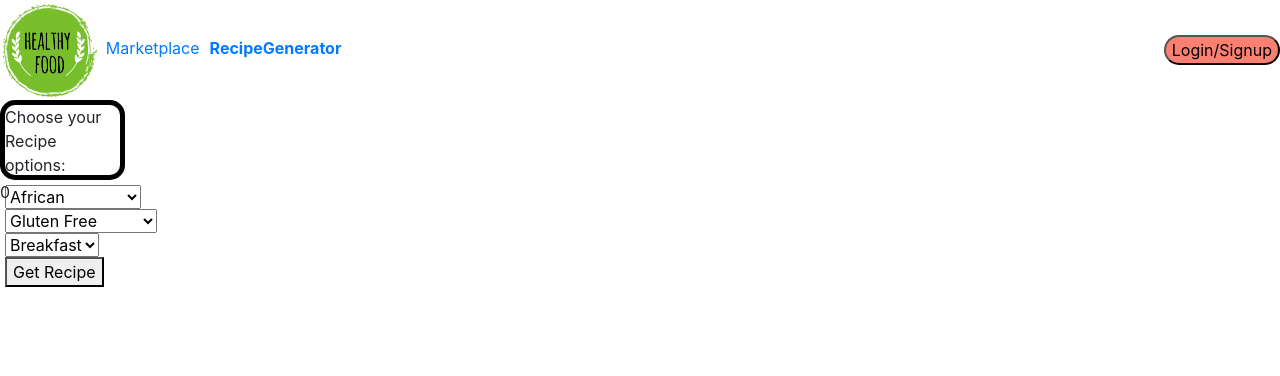
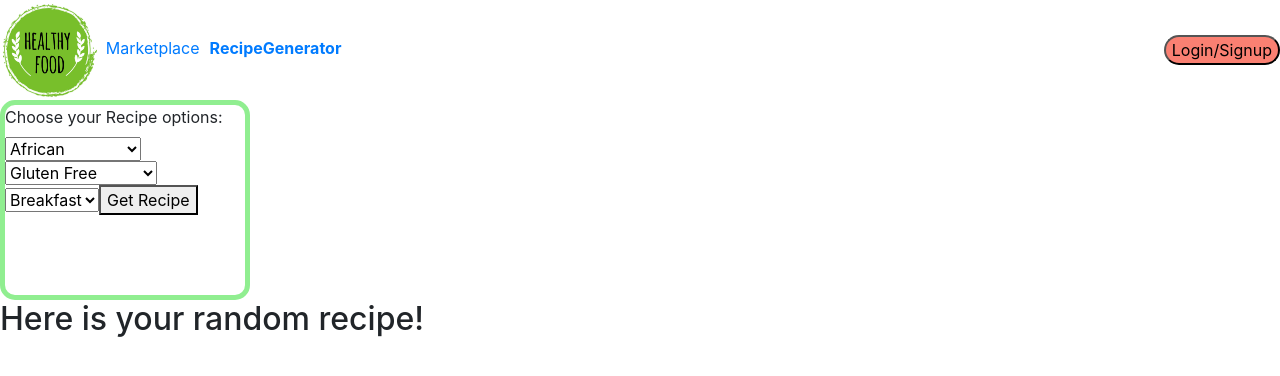
Before and after one commit to 4-Tenacious-Tasman/HealthyFood, a React app: page /RecipeGenerator in a window 1280 px wide. Shown: the top 376 px of the page. Built offline with nearby package versions, Linux system fonts and the light colour scheme; the HTML template or start-up script is replaced by a standard one.

Commit message:
when implemented, recipe generator shows the title, url, summary and instructions on return

```diff
--- /dev/null
+++ b/client/src/component/homepage/Recipe.jsx
@@ -0,0 +1,22 @@
+import React from 'react';
+
+
+function Recipe(props) {
+
+  return (
+    <div>
+      <h2>Here is your random recipe!</h2>
+      {props.recipe.recipes ?
+      <>
+      <li>{props.recipe.recipes[0].title}</li>
+      <li> <p>{props.recipe.recipes[0].spoonacularSourceUrl}</p></li>
+      <li>{props.recipe.recipes[0].summary}</li>
+      <li>{props.recipe.recipes[0].instructions}</li>
+      </>
+      :
+      null}
+    </div>
+  )
+}
+
+export default Recipe;
--- a/client/src/component/homepage/RecipeGen.jsx
+++ b/client/src/component/homepage/RecipeGen.jsx
@@ -3,6 +3,7 @@ import styled from 'styled-components';
 import { NavLink, Switch, Route } from 'react-router-dom';
 import Logo from "../../../public/images/HealthyFoodLogo.jpeg";
 import axios from 'axios';
+import Recipe from './Recipe.jsx';
 
 const Header = styled.div`
   display: flex;
@@ -38,11 +39,12 @@ const Button = styled.button`
 `;
 
 const Box = styled.div`
-  border: 5px solid black;
+  border: 5px solid lightgreen;
   border-radius: 15px;
-  height: 80px;
-  width: 125px;
-  justify-Content: "flex-start";
+  height: 200px;
+  width: 250px;
+  justify-Content: flex-start;
+  flex-direction: column;
 `;
 
 class RecipeGen extends React.Component {
@@ -68,7 +70,6 @@ class RecipeGen extends React.Component {
     axios.get(`https://api.spoonacular.com/recipes/random?number=1&tags=${cuisune},${diet},${time}&apiKey=46a2c8efa3664777a9f310510cfe7477`)
     .then(response => {
       console.log(response.data);
-    }, () => {
       this.setState({
         sent: this.state.sent + 1,
         currentRecipe: response.data
@@ -188,15 +189,7 @@ class RecipeGen extends React.Component {
             <button onClick={this.getRecipe}>Get Recipe</button>
           </Box>
 
-      {this.state.sent &&
-        <div>
-          <p></p>
-          <p></p>
-          <p></p>
-          <p></p>
-          <p></p>
-        </div>}
-
+          <Recipe recipe={this.state.currentRecipe} />
 
       </div>
     );
```
